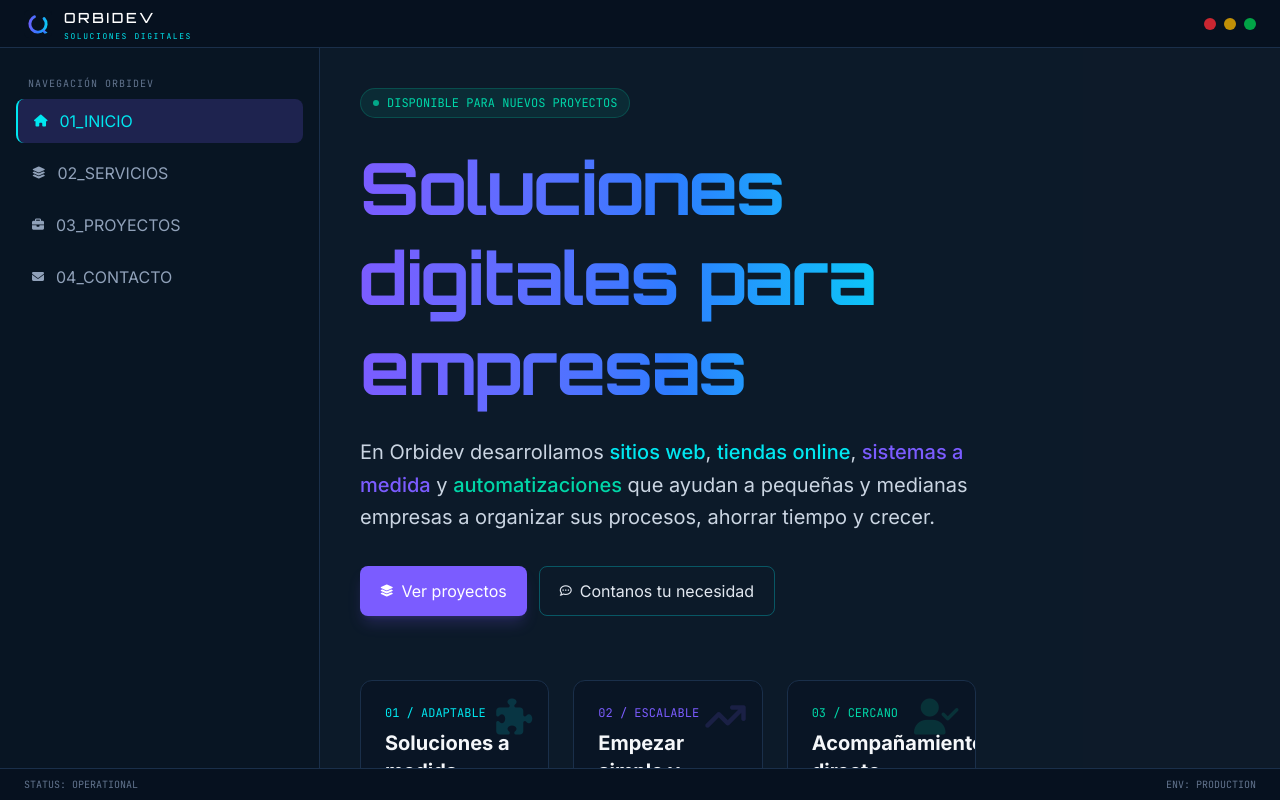
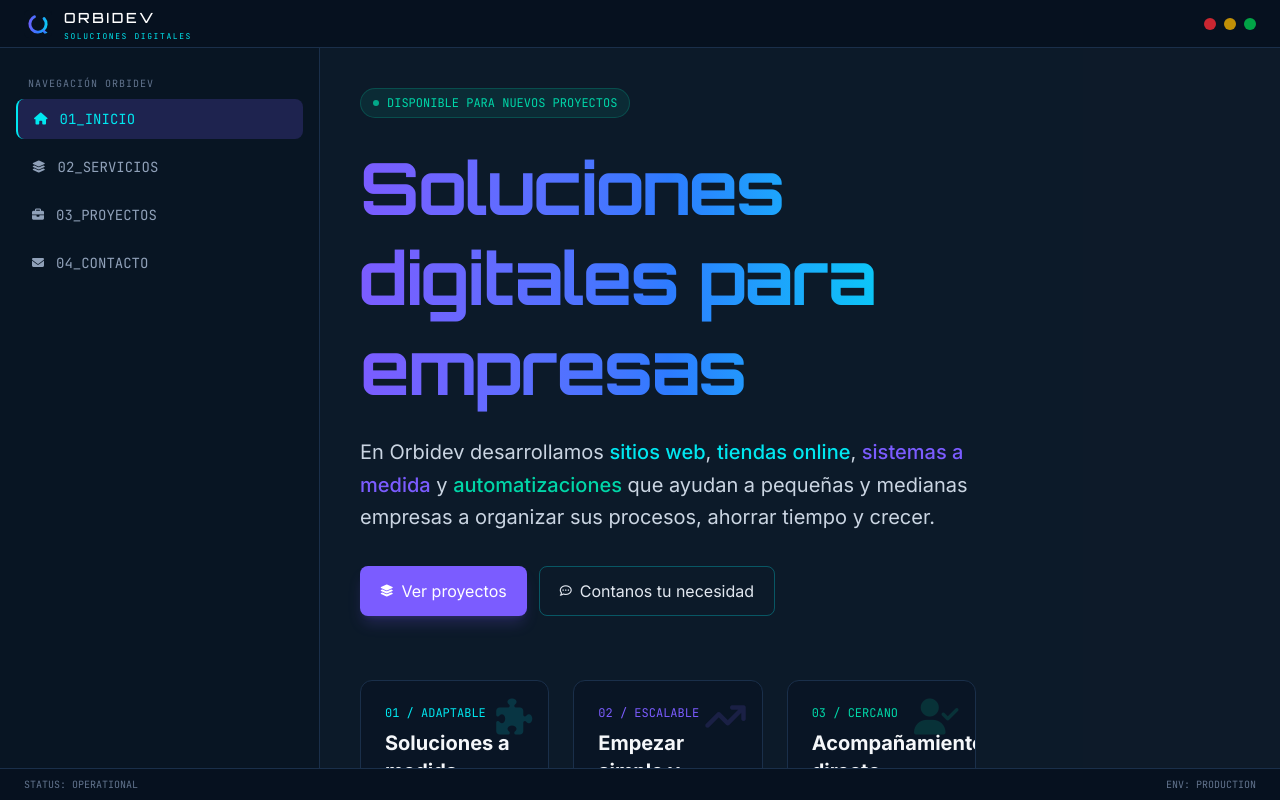
Before and after one commit to FerSierra87/orbidev-web, a React (Vite) app: page / in a window 1280 px wide. Built offline with nearby package versions, Linux system fonts and the light colour scheme.

Commit message:
Convierte navegación a enlaces reales con NavLink

```diff
--- a/src/App.jsx
+++ b/src/App.jsx
@@ -1,6 +1,6 @@
 import { useState, useEffect, useRef } from 'react';
 import { useForm, ValidationError } from '@formspree/react';
-import { useLocation, useNavigate } from 'react-router-dom';
+import { NavLink, useLocation, useNavigate } from 'react-router-dom';
 
 export default function App() {
   const location = useLocation();
@@ -300,53 +300,66 @@
           {/* LISTA DE NAVEGACIÓN COMPACTA */}
           <div className="space-y-2 pt-3">
             <span className="text-[10px] font-mono tracking-widest text-slate-500 block px-3 mb-2"> NAVEGACIÓN ORBIDEV</span>
-            <button
-  onClick={() => navigateTo('inicio')}
-  className={`w-full flex items-center gap-3 px-4 py-2.5 rounded-lg font-mono text-sm transition-all ${
-    activeTab === 'inicio'
+            <NavLink
+  to="/"
+  onClick={() => setIsSidebarOpen(false)}
+  className={({ isActive }) =>
+    `w-full flex items-center gap-3 px-4 py-2.5 rounded-lg font-mono text-sm transition-all ${
+      isActive
         ? 'bg-cyber-purple/20 text-cyber-cyan border-l-2 border-cyber-cyan'
         : 'text-slate-400 hover:bg-slate-800/30 hover:text-slate-200'
-  }`}
+    }`
+  }
 >
   <i className="fa-solid fa-house text-xs"></i>
   <span>01_INICIO</span>
-</button>
+</NavLink>
 
-<button
-  onClick={() => navigateTo('terminal')}
-  className={`w-full flex items-center gap-3 px-4 py-2.5 rounded-lg font-mono text-sm transition-all ${
-    activeTab === 'terminal'
+<NavLink
+  to="/servicios"
+  onClick={() => setIsSidebarOpen(false)}
+  className={({ isActive }) =>
+    `w-full flex items-center gap-3 px-4 py-2.5 rounded-lg font-mono text-sm transition-all ${
+      isActive
         ? 'bg-cyber-purple/20 text-cyber-cyan border-l-2 border-cyber-cyan'
         : 'text-slate-400 hover:bg-slate-800/30 hover:text-slate-200'
-  }`}
+    }`
+  }
 >
   <i className="fa-solid fa-layer-group text-xs"></i>
   <span>02_SERVICIOS</span>
-</button>
+</NavLink>
 
-<button
-  onClick={() => navigateTo('proyectos')}
-  className={`w-full flex items-center gap-3 px-4 py-2.5 rounded-lg font-mono text-sm transition-all ${
-    activeTab === 'proyectos'
+<NavLink
+  to="/proyectos"
+  onClick={() => setIsSidebarOpen(false)}
+  className={({ isActive }) =>
+    `w-full flex items-center gap-3 px-4 py-2.5 rounded-lg font-mono text-sm transition-all ${
+      isActive
         ? 'bg-cyber-purple/20 text-cyber-cyan border-l-2 border-cyber-cyan'
         : 'text-slate-400 hover:bg-slate-800/30 hover:text-slate-200'
-  }`}
+    }`
+  }
 >
   <i className="fa-solid fa-briefcase text-xs"></i>
   <span>03_PROYECTOS</span>
-</button>
+</NavLink>
 
-<button
-  onClick={() => navigateTo('soporte')}
-  className={`w-full flex items-center gap-3 px-4 py-2.5 rounded-lg font-mono text-sm transition-all ${
-    activeTab === 'soporte'
+<NavLink
+  to="/contacto"
+  onClick={() => setIsSidebarOpen(false)}
+  className={({ isActive }) =>
+    `w-full flex items-center gap-3 px-4 py-2.5 rounded-lg font-mono text-sm transition-all ${
+      isActive
         ? 'bg-cyber-purple/20 text-cyber-cyan border-l-2 border-cyber-cyan'
         : 'text-slate-400 hover:bg-slate-800/30 hover:text-slate-200'
-  }`}
+    }`
+  }
 >
   <i className="fa-solid fa-envelope text-xs"></i>
   <span>04_CONTACTO</span>
-</button>
+</NavLink>
+
           </div>
 
 
```
Lines whose indentation alone changed are shown as unchanged.
